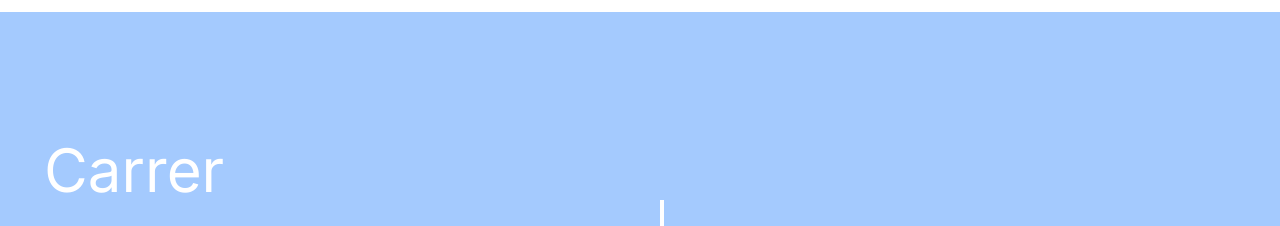
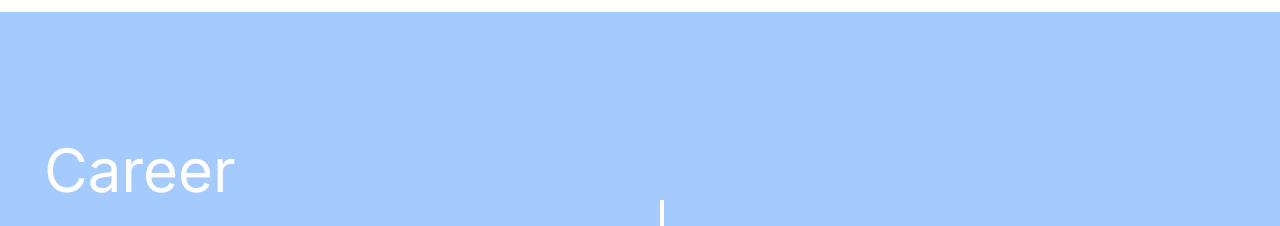
Before and after one commit to KyoshiNoda/Portfolio, a Next.js app: page / in a window 1280 px wide. Shown: the part 2740-2966 px from the top of the page. Built offline with nearby package versions, Linux system fonts and the light colour scheme.

Commit message:
fixed typo

```diff
--- a/src/components/Career.tsx
+++ b/src/components/Career.tsx
@@ -18,7 +18,7 @@ export default function Career() {
       id={headerItems.career.page}
       className="flex-col justify-center items-center md:flex-row pt-32 pl-11 bg-blue-300 dark:bg-slate-900"
     >
-      <span className="text-6xl my-6 mt-3 text-white">Carrer</span>
+      <span className="text-6xl my-6 mt-3 text-white">Career</span>
       <VerticalTimeline className=" space-y-24 mt-28">
         <VerticalTimelineElement
           className="vertical-timeline-element--work"
```
